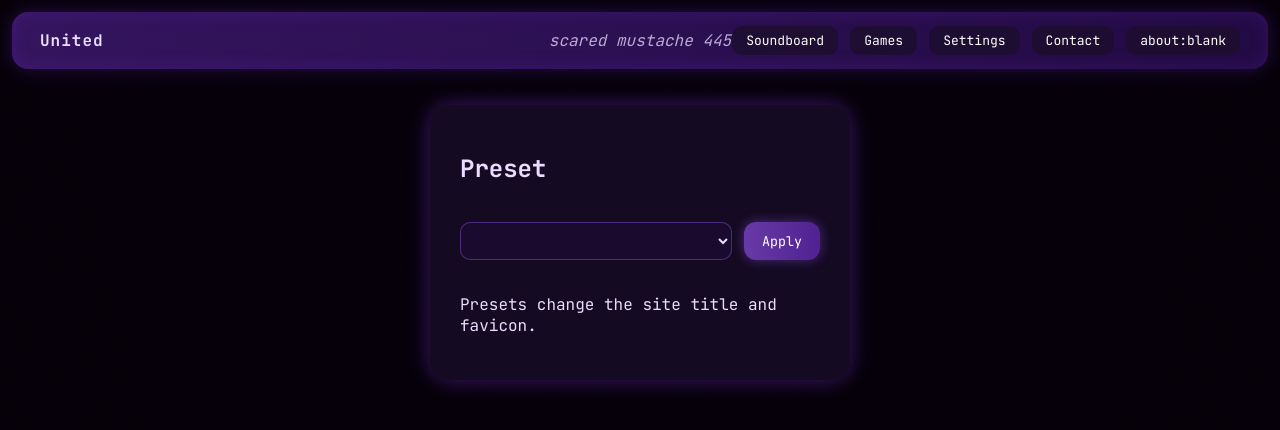
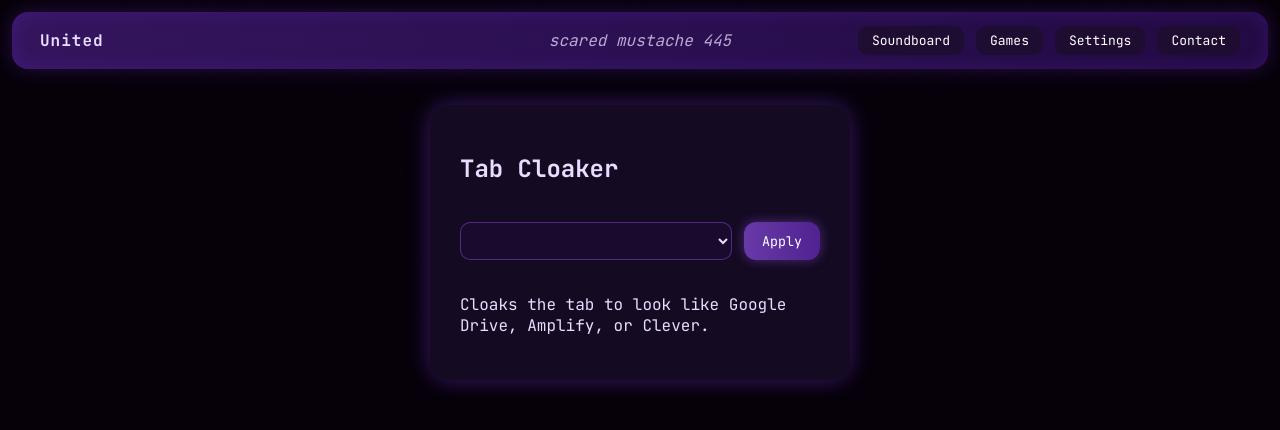
Before and after one commit to meadoosu/united, a plain HTML site: page settings.html in a window 1280 px wide. Drawn offline with Linux system fonts and the light colour scheme.

Commit message:
yahooooo

```diff
--- a/settings.html
+++ b/settings.html
@@ -17,7 +17,7 @@
       <a href="game.html">Games</a>
       <a href="settings.html">Settings</a>
       <a href="contact.html">Contact</a>
-      <a href="about:blank" target="_blank">about:blank</a>
+
     </div>
   </nav>
 
@@ -25,7 +25,7 @@
   <main class="container center">
     <div class="settings-card">
 
-      <h2>Preset</h2>
+      <h2>Tab Cloaker</h2>
 
       <div class="settings-row">
         <select id="preset-select"></select>
@@ -33,7 +33,7 @@
       </div>
 
       <p class="settings-hint">
-        Presets change the site title and favicon.
+        Cloaks the tab to look like Google Drive, Amplify, or Clever.
       </p>
 
     </div>
```
